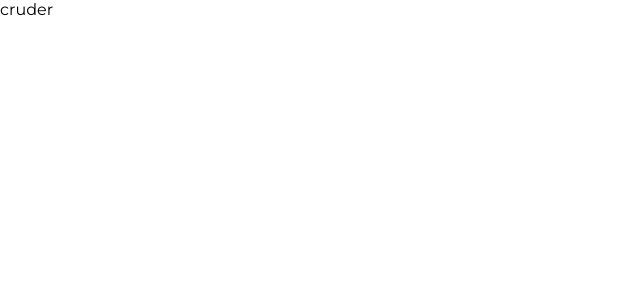
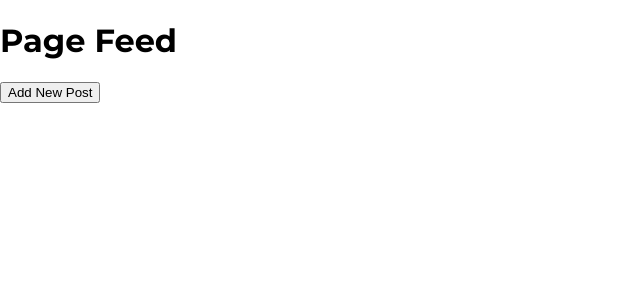
Before and after one commit to AAlan12/cruder, a React (Vite) app: page / in a window 1280 px wide. Shown: the top 300 px of the page, without its empty margins (0-640 px from the left). Built offline with nearby package versions, Linux system fonts and the light colour scheme.

Commit message:
criação de rotas

```diff
--- a/package.json
+++ b/package.json
@@ -11,7 +11,8 @@
   },
   "dependencies": {
     "react": "^18.2.0",
-    "react-dom": "^18.2.0"
+    "react-dom": "^18.2.0",
+    "react-router-dom": "^6.11.1"
   },
   "devDependencies": {
     "@types/react": "^18.0.28",
--- a/src/App.jsx
+++ b/src/App.jsx
@@ -1,11 +1,21 @@
+import { BrowserRouter as Router, Routes, Route  } from 'react-router-dom'
+import Feed from './pages/Feed'
+import Edit from './pages/Edit'
+import Post from './pages/Post'
+import ReadMore from './pages/ReadMore'
 
 function App() {
 
 
   return (
-    <>
-      cruder
-    </>
+    <Router>
+      <Routes>
+        <Route exact path='/' element={<Feed/>}></Route>
+        <Route path='/edit' element={<Edit/>}></Route>
+        <Route path='/post' element={<Post/>}></Route>
+        <Route path='/readmore' element={<ReadMore/>}></Route>
+      </Routes>
+    </Router>
   )
 }
 
--- /dev/null
+++ b/src/pages/Edit/index.jsx
@@ -0,0 +1,11 @@
+const Edit = () => {
+    return(
+        <>
+            <h1>
+                Page Edit
+            </h1>
+        </>
+    )
+}
+
+export default Edit;
--- /dev/null
+++ b/src/pages/Feed/index.jsx
@@ -0,0 +1,17 @@
+import { Link } from "react-router-dom";
+
+const Feed = () => {
+    return(
+        <>
+            <h1>
+                Page Feed
+            </h1>
+
+            <Link to="/post">
+                <button>Add New Post</button>
+            </Link>
+        </>
+    )
+}
+
+export default Feed;
--- /dev/null
+++ b/src/pages/Post/index.jsx
@@ -0,0 +1,17 @@
+import { Link } from "react-router-dom";
+
+const Post = () => {
+    return(
+        <>
+            <h1>
+                Page Post
+            </h1>
+
+            <Link to="/">
+                <button>Back</button>
+            </Link>
+        </>
+    )
+}
+
+export default Post;
--- /dev/null
+++ b/src/pages/ReadMore/index.jsx
@@ -0,0 +1,11 @@
+const ReadMore = () => {
+    return(
+        <>
+            <h1>
+                Page Read More
+            </h1>
+        </>
+    )
+}
+
+export default ReadMore;
```
Also changed, not shown: 1 other file (tests, documents, lock files or other folders).
